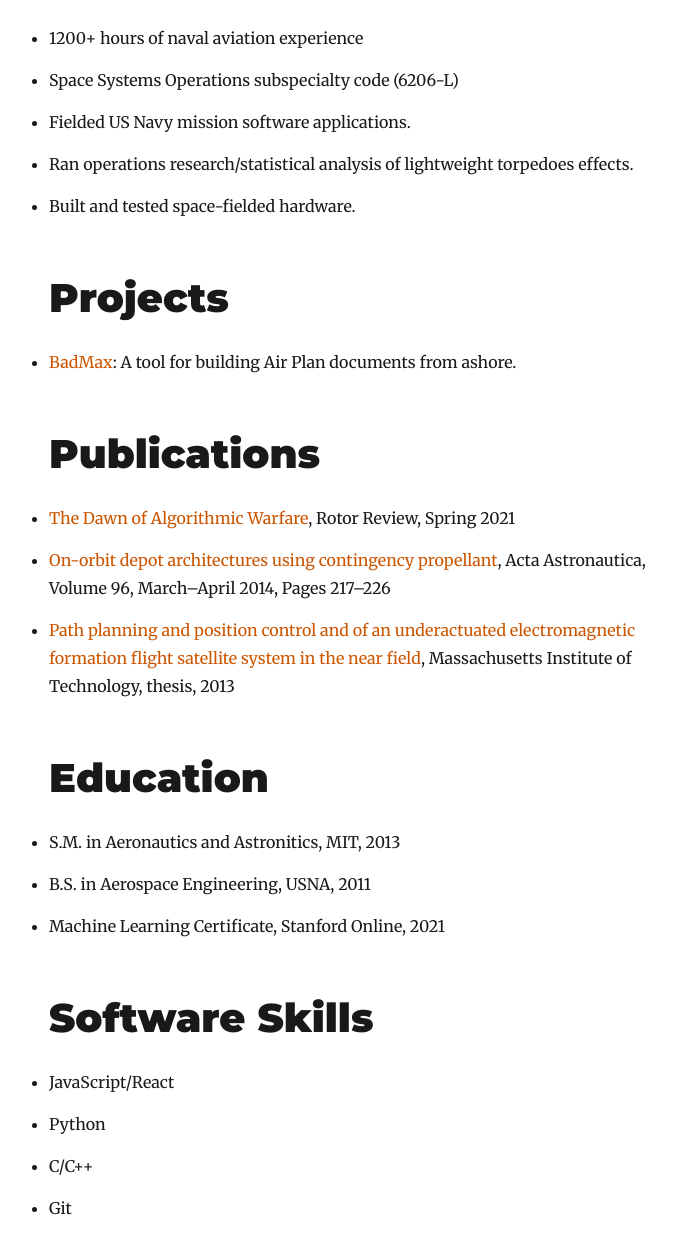
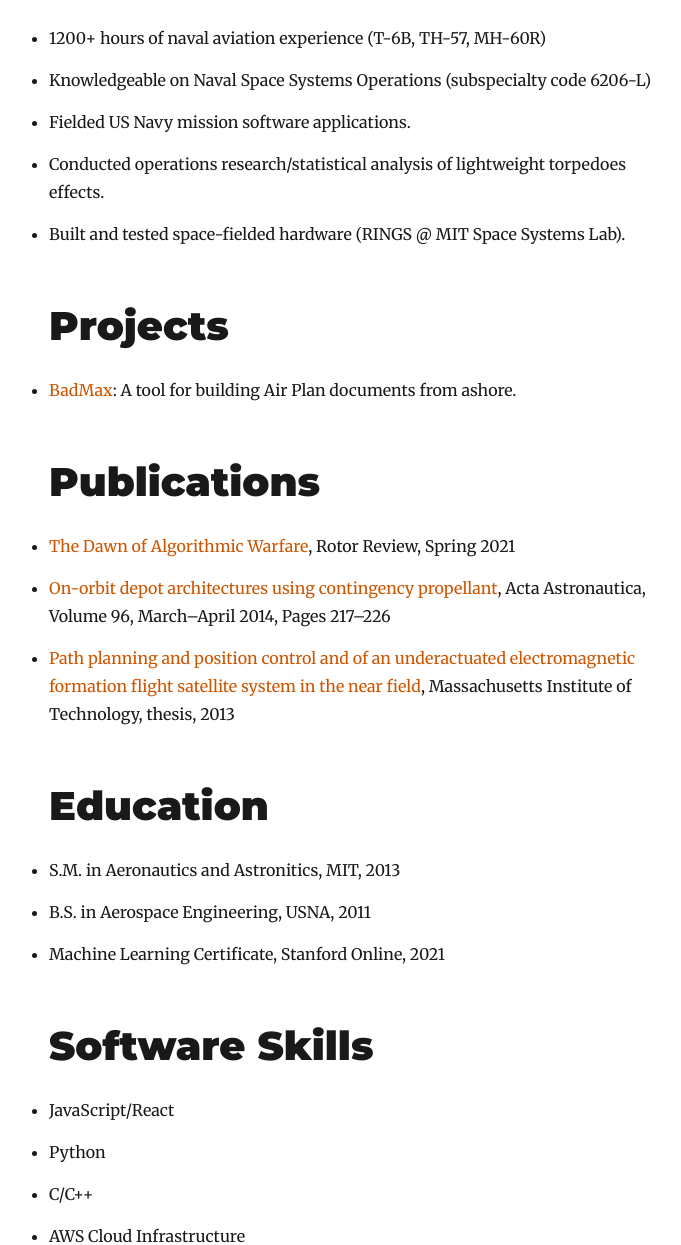
Before and after one commit to alexjbuck/alexjbuck.com, a Gatsby site: page /about in a window 1280 px wide. Shown: the part 597-1842 px from the top of the page, without its empty margins (276-957 px from the left). Built offline with nearby package versions, Linux system fonts and the light colour scheme; Gatsby itself is replaced by a stand-in of ours; some packages are replaced by stand-ins of ours.

Commit message:
Small format changes to about. Remove Gatsby from footer.

```diff
--- a/src/components/layout.js
+++ b/src/components/layout.js
@@ -70,7 +70,7 @@ if (location.pathname === rootPath || location.pathname === blogPath || location
       </div>
       <Footer>
         <div>
-        © {new Date().getFullYear()}, Built with <a href="https://www.gatsbyjs.org">Gatsby</a>
+        © {new Date().getFullYear()}
         </div>
       </Footer>
     </Wrapper>
--- a/src/pages/about.js
+++ b/src/pages/about.js
@@ -16,7 +16,7 @@ const AboutPage = ({data, location}) => {
                 keywords={[`blog`, `alex`, `alexjbuck`,`aviation`,`defense`, `javascript`, `react`]}
             />
             <p>Problem Solver · Naval Aviator · Leader</p>
-            <p>I bring a diverse background, spanning a wide range of operations, project management, development, and engineering. </p>
+            <p>I bring a diverse background, spanning a wide range of operations, project management, development, and engineering.</p>
 
             <h1>Contact</h1>
             <ul>
@@ -27,11 +27,11 @@ const AboutPage = ({data, location}) => {
 
             <h1>Experience</h1>
             <ul>
-                <li>1200+ hours of naval aviation experience</li>
-                <li>Space Systems Operations subspecialty code (6206-L)</li>
+                <li>1200+ hours of naval aviation experience (T-6B, TH-57, MH-60R)</li>
+                <li>Knowledgeable on Naval Space Systems Operations (subspecialty code 6206-L)</li>
                 <li>Fielded US Navy mission software applications.</li>
-                <li>Ran operations research/statistical analysis of lightweight torpedoes effects.</li>
-                <li>Built and tested space-fielded hardware.</li>
+                <li>Conducted operations research/statistical analysis of lightweight torpedoes effects.</li>
+                <li>Built and tested space-fielded hardware (RINGS @ MIT Space Systems Lab).</li>
             </ul>
 
             <h1>Projects</h1>
@@ -58,7 +58,7 @@ const AboutPage = ({data, location}) => {
                 <li>JavaScript/React</li>
                 <li>Python</li>
                 <li>C/C++</li>
-                <li>Git</li>
+                <li>AWS Cloud Infrastructure</li>
             </ul>
 
         </Layout>
```
